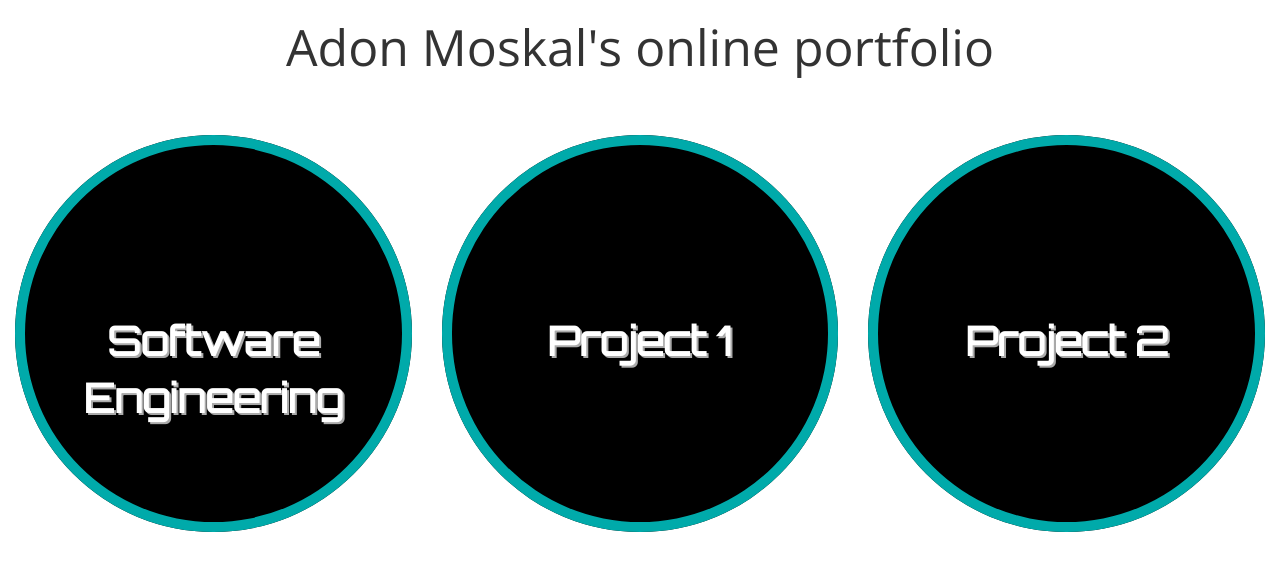
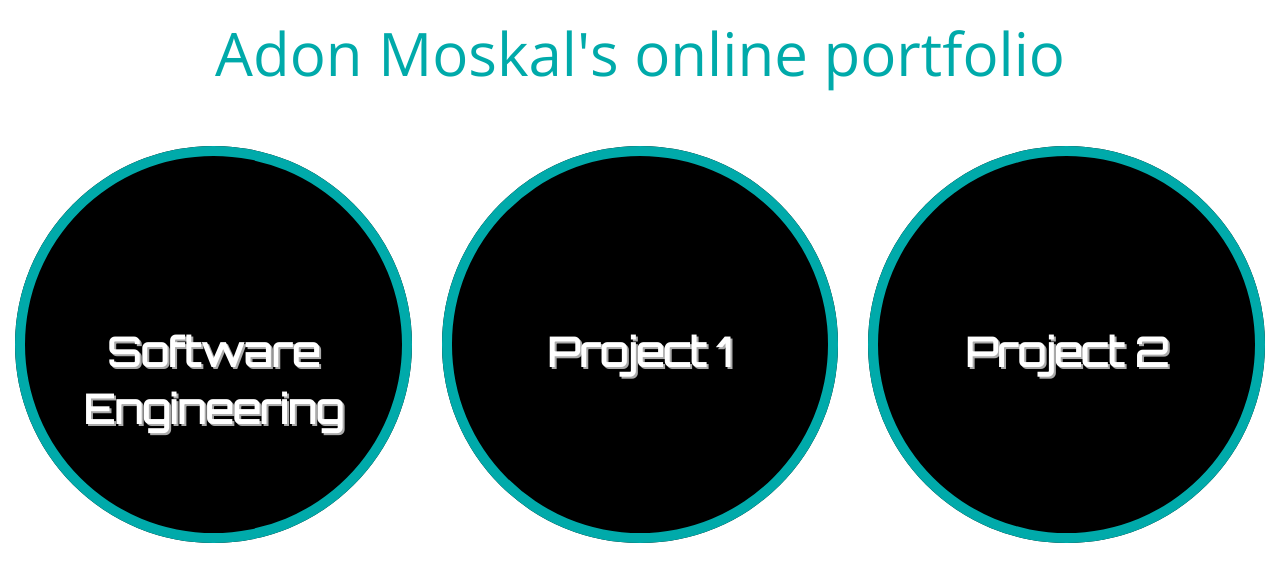
Before and after one commit to dfenders/portfolio, a Jekyll site: the page built from index.html, in a window 1280 px wide. Shown: the top 582 px of the page. Built offline with Jekyll 4.4.1, drawn with Linux system fonts in a browser that asks for light colours.

Commit message:
Update main.css

```diff
--- a/css/main.css
+++ b/css/main.css
@@ -1,5 +1,5 @@
 body { font-family:'Open Sans' }
-h1{ font-size:5rem;margin-bottom:60px; }
+h1{ font-size:6rem;margin-bottom:60px;font-weight:300;color:#00aaaa }
 h2 {  }
 h3 { padding-left: 10px;border-left: 5px solid #00aaaa; }
 p { margin:0 0 20px;padding-left:10px;border-left:5px solid #f2f2f2 }
```
